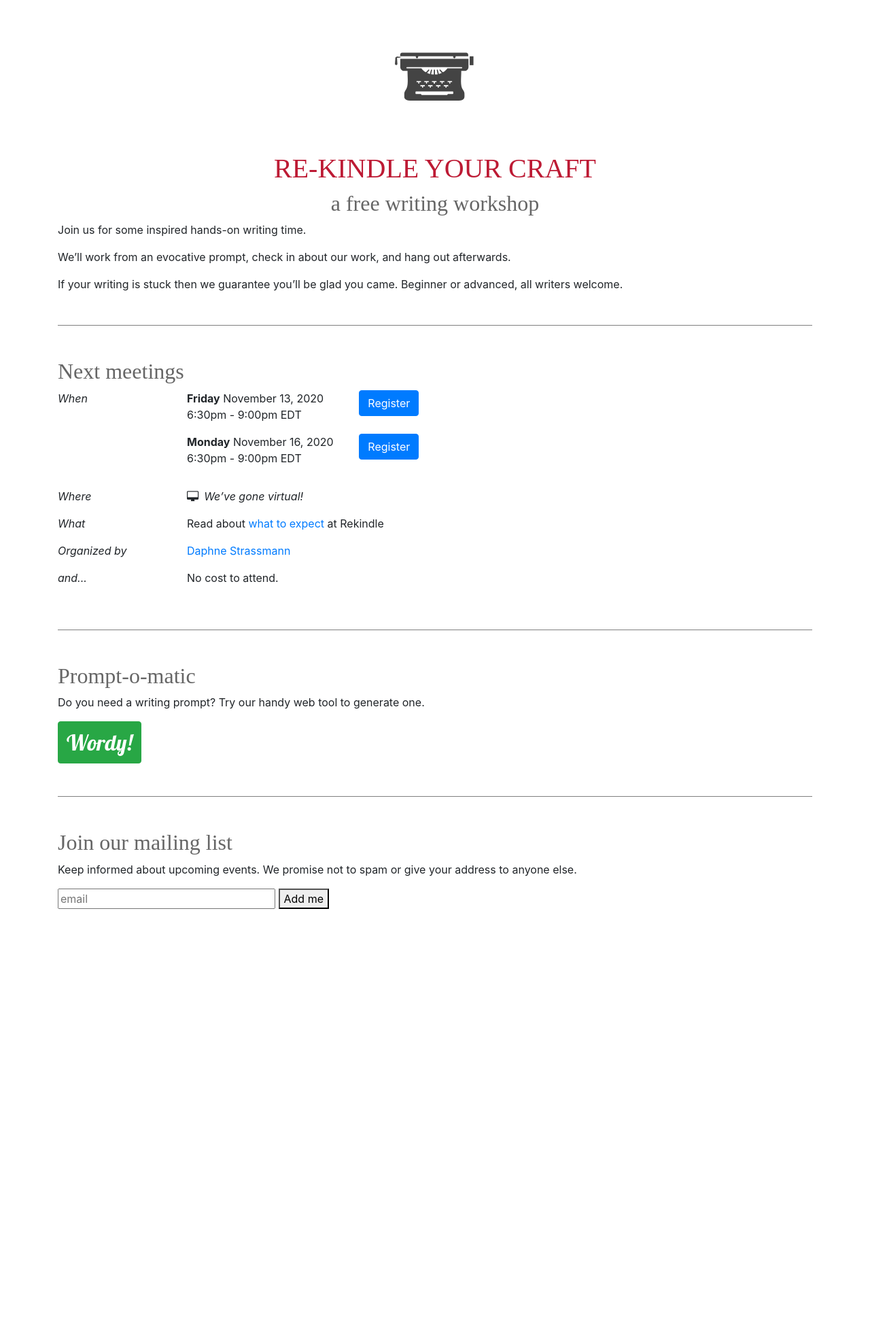
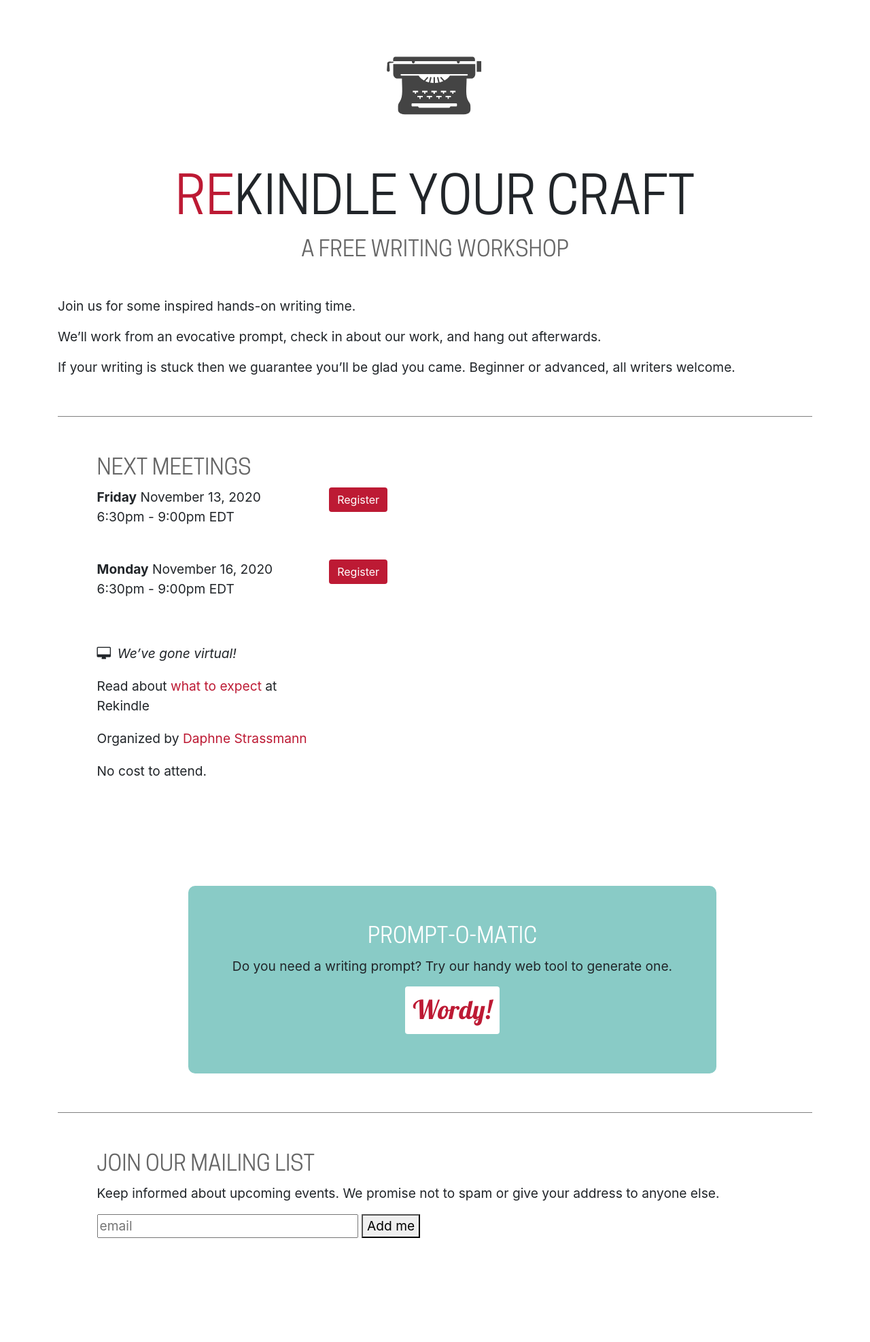
Before and after one commit to straz/rekindle, a Jekyll site: the page built from index.html, in a window 1280 px wide. Shown: the whole page at 68% size. Built offline with Jekyll 4.4.1, drawn with Linux system fonts in a browser that asks for light colours; nearby versions of some CDN libraries; some web fonts are replaced; before the commit the page ends 1417 px from its top, so only the background shows below that.

Commit message:
new teal look

```diff
--- /dev/null
+++ b/_sass/_cooper.scss
@@ -0,0 +1,32 @@
+/* we have italics too */
+
+@font-face {
+ font-family: 'CooperHewitt';
+ src: url('../font/cooper/CooperHewitt-Thin.woff');
+ font-weight: 100;
+}
+@font-face {
+ font-family: 'CooperHewitt';
+ src: url('../font/cooper/CooperHewitt-Light.woff');
+ font-weight: 300;
+}
+@font-face {
+ font-family: 'CooperHewitt';
+ src: url('../font/cooper/CooperHewitt-Book.woff');
+ font-weight: 400
+}
+@font-face {
+ font-family: 'CooperHewitt';
+ src: url('../font/cooper/CooperHewitt-SemiBold.woff');
+ font-weight: 600
+}
+@font-face {
+ font-family: 'CooperHewitt';
+ src: url('../font/cooper/CooperHewitt-Bold.woff');
+ font-weight: 700
+}
+@font-face {
+ font-family: 'CooperHewitt';
+ src: url('../font/cooper/CooperHewitt-Heavy.woff');
+ font-weight: 900
+}
--- a/_sass/_ryk.scss
+++ b/_sass/_ryk.scss
@@ -1,7 +1,26 @@
 @import url('https://fonts.googleapis.com/css?family=Cutive');
 @import url('https://fonts.googleapis.com/css?family=Lobster');
 
-.home {
+$color-red: #BD1A34;
+$color-red-darker: darken($color-red, 10%);
+$color-wordy: #89CBC6;
+$color-wordy-hover: saturate($color-wordy, 20%);
+
+body {
+ font-size: 120% !important;
+}
+
+A {
+ color: $color-red !important;
+}
+
+.btn-primary {
+   background-color: $color-red !important;
+   color: white !important;
+   border: none !important;
+   &:hover {
+     background-color: $color-red-darker !important;
+   }
 }
 
 .big-typewriter {
@@ -46,25 +65,42 @@ input#email {
     }
 }
 
-.rekindle {
+h1, h2, h3 {
+ font-family: 'CooperHewitt', 'Cutive', serif;
+ text-transform: uppercase;
+}
+
 h1 {
-     font-family: 'Cutive', serif;
-     color: #BD1A34;
+  font-size: 4em !important;
+  font-weight: 400;
+  .re {
+     color: $color-red;
+  }
 }
 h2 {
-      font-family: 'Cutive', serif;
    color: #666;
 }
 h3 {
       margin-top: 2em;
-      font-family: 'Cutive', serif;
       color: #666;
       font-size: 130%;
 }
+
+.rekindle {
   .infocard {
       border-top: solid 1px gray;
-      padding-top: 3em;
+      padding: 3em;
       margin-top: 3em;
+      &.teal {
+       margin-left: 10em;
+       width: 70%;
+       h2 {
+         color: white;
+       }
+       border-top: none;
+       border-radius: 10px;
+       background-color: $color-wordy;
+      }
 
   }
 
@@ -72,9 +108,16 @@ input#email {
      color: #666;
      margin-right: 1em;
    }
-  .wordy-btn {
+  a.wordy-btn {
+      color: $color-red;
+      background-color: white;
+      border: none;
       font-family: Lobster;
       font-size: 200%;
+      &:hover {
+        color: darken($color-red-darker, 4%) !important;
+        background-color: white;
+      }
   }
 }
 
--- a/css/main.scss
+++ b/css/main.scss
@@ -47,6 +47,7 @@ $on-laptop:        800px;
 
 // Import partials from `sass_dir` (defaults to `_sass`)
 @import
-        "base",
-        "ryk",
-        "layout";
+ "base",
+ "cooper",
+ "ryk",
+ "layout";
--- a/index.html
+++ b/index.html
@@ -4,10 +4,10 @@ navtab: home
 title: Rekindle your craft
 ---
 
-<h1 class="text-center">RE-KINDLE YOUR CRAFT</h1>
+<h1 class="text-center"><span class="re">RE</span>KINDLE YOUR CRAFT</h1>
 <h2 class="text-center">a free writing workshop</h2>
 
-<p>Join us for some inspired hands-on writing time.</p>
+<p class="mt-5">Join us for some inspired hands-on writing time.</p>
 
 <p>We’ll work from an evocative prompt, check in about our work, and hang out afterwards.</p>
 <p>If your writing is stuck then we guarantee you’ll be glad you came. Beginner or advanced, all writers welcome.</p>
@@ -16,12 +16,10 @@ title: Rekindle your craft
 <div class="next-meeting infocard">
   <h2>Next meetings</h2>
   <div class="row">
-    <div class="col-2"><em>When</em></div>
-
-    <div class="col-4">
+    <div class="col">
       {% for event in site.data.events %}
-      <div class="row">
-	<div class="col-8">
+      <div class="row mb-5">
+	<div class="col-4">
 	  <b>{{ event.day }}</b> {{ event.date }}<br/>{{ event.time }}
 	</div>
 
@@ -37,24 +35,21 @@ title: Rekindle your craft
     </div>
 
     <div class="row">
-      <div class="col-2"><em>Where</em></div>
       <div class="col-4"><span class="virtual"><i class="fa fa-desktop"></i>We&rsquo;ve gone virtual!</span></div>
 
     </div>
 
     <div class="row">
-      <div class="col-2"><em>What</em></div>
       <div class="col-4">Read about <a href="expect">what to expect</a> at Rekindle</div>
     </div>
 
     <div class="row">
-      <div class="col-2"><em>Organized by</em></div>
-      <div class="col-4"><a href="http://daphnestrassmann.com">Daphne Strassmann</a>
+      <div class="col-4">Organized by <a href="http://daphnestrassmann.com">Daphne Strassmann</a>
       </div>
     </div>
 
     <div class="row">
-      <div class="col-2"><em>and...</em></div>
+
       <div class="col-4">No cost to attend.</div>
     </div>
 
@@ -65,7 +60,7 @@ title: Rekindle your craft
 
   </div>
 
-<div class="infocard">
+<div class="infocard teal text-center">
   <h2>Prompt-o-matic</h2>
   <p>Do you need a writing prompt? Try our handy web tool to generate one.</p>
   <a href="./wordy" class="btn btn-success wordy-btn">Wordy!</a>
```
Also changed, not shown: font/cooper/CooperHewitt-Bold.woff (added), font/cooper/CooperHewitt-BoldItalic.woff (added), font/cooper/CooperHewitt-Book.woff (added), font/cooper/CooperHewitt-BookItalic.woff (added), font/cooper/CooperHewitt-Heavy.woff (added), font/cooper/CooperHewitt-HeavyItalic.woff (added), font/cooper/CooperHewitt-Light.woff (added), font/cooper/CooperHewitt-LightItalic.woff (added), font/cooper/CooperHewitt-Medium.woff (added), font/cooper/CooperHewitt-MediumItalic.woff (added), font/cooper/CooperHewitt-Semibold.woff (added), font/cooper/CooperHewitt-SemiboldItalic.woff (added), font/cooper/CooperHewitt-Thin.woff (added), font/cooper/CooperHewitt-ThinItalic.woff (added). Lines whose indentation alone changed are shown as unchanged.
